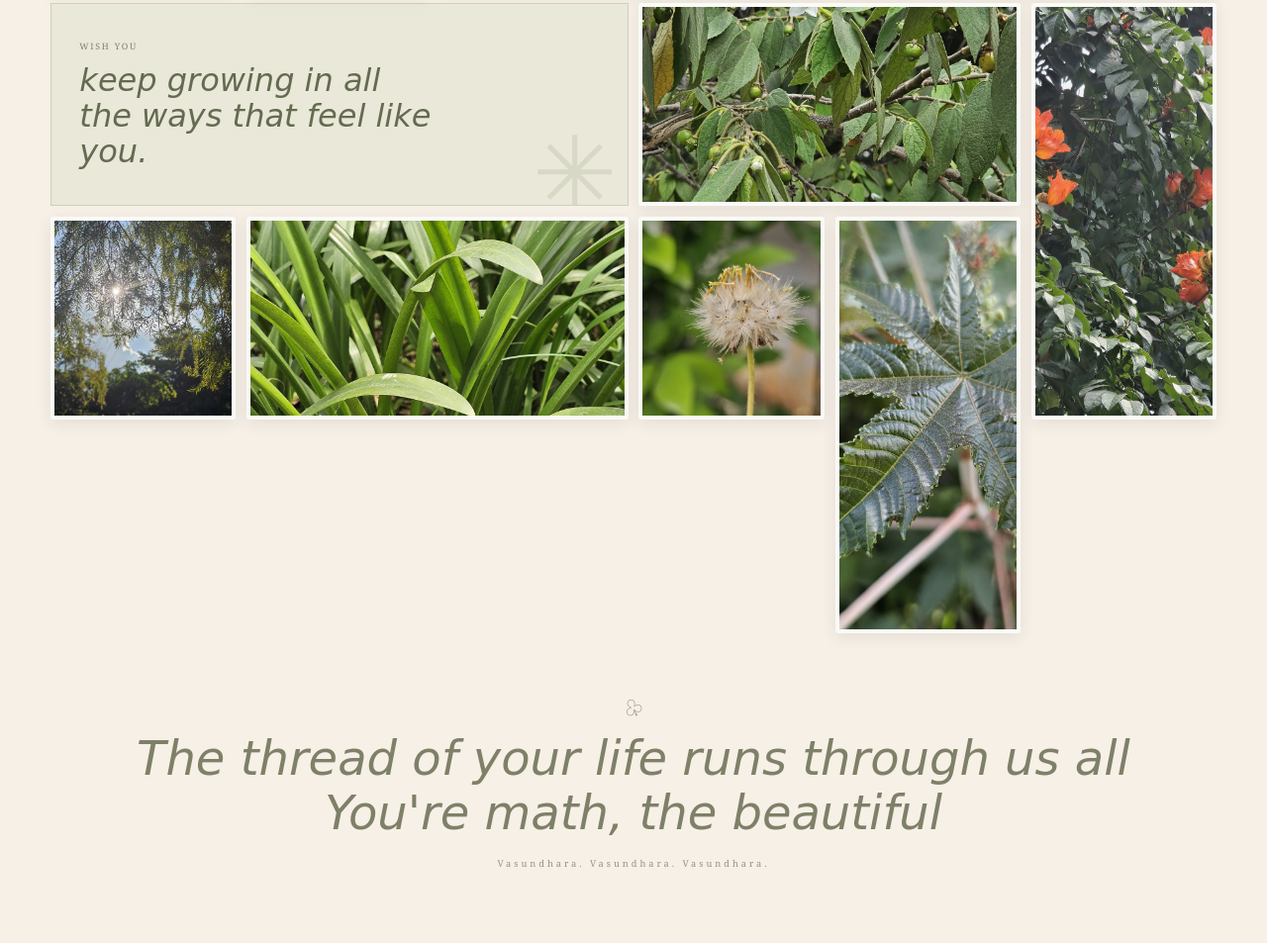
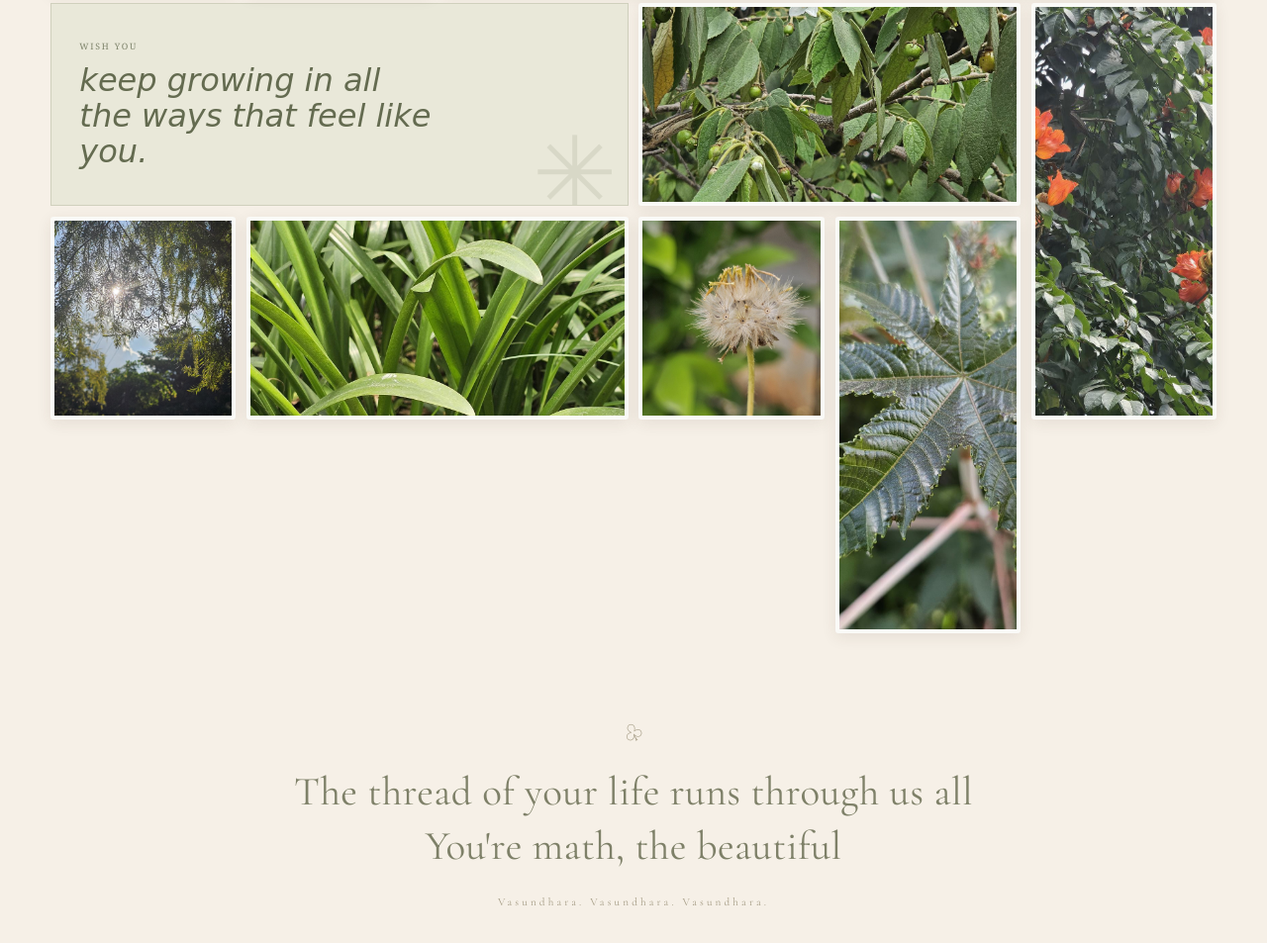
Before and after one commit to anuveshkumar/vasundhara-birthday, a plain HTML site: page index.html in a window 1280 px wide. Shown: the part 3255-4208 px from the top of the page at 99% size. Before the commit the page ends 4182 px from the top, so only its background shows below. Drawn offline with nearby package versions, Linux system fonts and the light colour scheme.

Commit message:
minor change #5

```diff
--- a/style.css
+++ b/style.css
@@ -97,11 +97,48 @@ body { margin: 0; color: #34382a; background: var(--paper); font-family: "Helvet
 .gallery-note.note-wide { grid-column: span 3; }
 .gallery-note.note-center { align-items: center; text-align: center; }
 
-.closing { min-height: 150px; padding: 30px 15px 48px; display: flex; flex-direction: column; align-items: center; justify-content: center; color: #96947c; text-align: center; gap: 9px; }
-.closing-flower { font-size: 1.5rem; transform: rotate(-25deg); }
-.closing-script { color: #7e8068; margin: 0 0 8px; font: italic 400 clamp(1.7rem,4vw,3rem)/1.15 "Brush Script MT","Segoe Script",cursive; }
-.closing-label { margin: 0; font: .58rem Georgia,serif; letter-spacing: .32em; }
+/* Closing inscription */
+.closing {
+    min-height: 220px;
+    padding: 55px 24px 65px;
+    display: flex;
+    flex-direction: column;
+    align-items: center;
+    justify-content: center;
+    background: var(--paper);
+    color: #7e8068;
+    text-align: center;
+    gap: 0;
+}
 
+.closing-flower {
+    font-size: 1.5rem;
+    color: #a39a83;
+    transform: rotate(-25deg);
+    margin-bottom: 18px;
+}
+
+.closing-script {
+    max-width: 850px;
+    color: #7e8068;
+    margin: 0;
+    font-family: 'Cormorant Garamond', serif;
+    font-size: clamp(1.5rem, 3.2vw, 2.7rem);
+    font-weight: 400;
+    font-style: normal;
+    line-height: 1.35;
+    letter-spacing: 0.01em;
+    text-wrap: balance;
+}
+
+.closing-label {
+    margin: 22px 0 0;
+    font-family: 'Cormorant Garamond', serif;
+    font-size: 0.7rem;
+    font-weight: 400;
+    letter-spacing: 0.28em;
+    color: #a39a83;
+}
 @media (max-width:760px) {
   .hero { min-height: 600px; height: 88vh; max-height: 780px; background-position: 40% center; }
   .hero-nav { gap: 15px; top: 20px; } .hero-nav a { font-size: .54rem; letter-spacing: .14em; }
```
